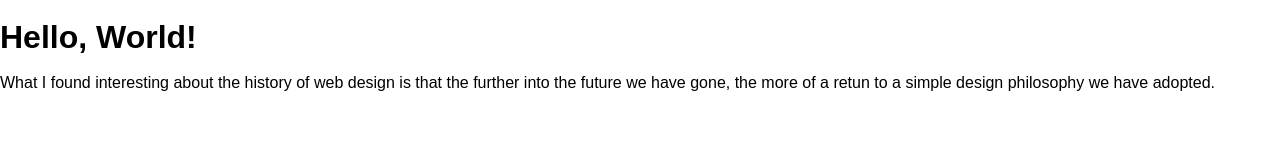
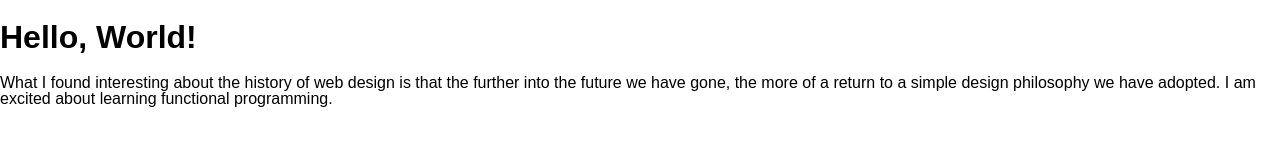
Before and after one commit to spiritnword/hello-world, a website: page public/index.html in a window 1280 px wide. Drawn offline with Linux system fonts and the light colour scheme.

Commit message:
What I will be learning

```diff
--- a/public/index.html
+++ b/public/index.html
@@ -9,7 +9,7 @@
   <body>
 
     <h1>Hello, World!</h1>
-    <p> What I found interesting about the history of web design is that the further into the future we have gone, the more of a retun to a simple
-    design philosophy we have adopted. </p>
+    <p> What I found interesting about the history of web design is that the further into the future we have gone, the more of a return to a simple
+    design philosophy we have adopted. I am excited about learning functional programming.  </p>
   </body>
 </html>
```
